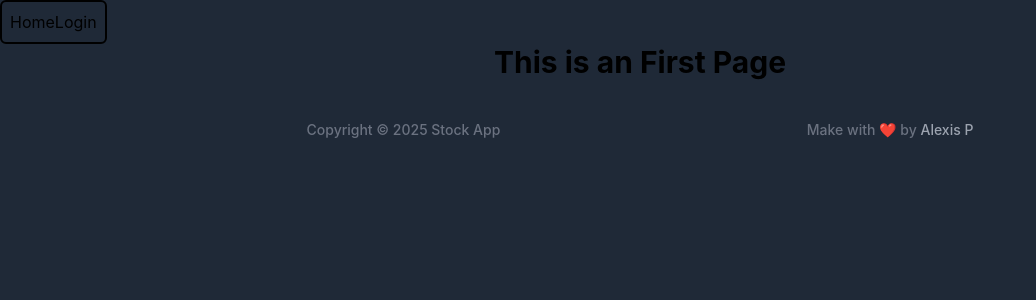
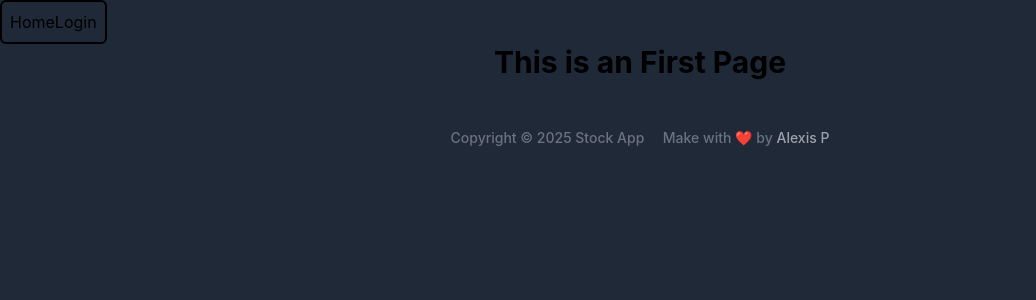
Before and after one commit to AlexisPerdomoD/stock-app-front, a Vue app: page / in a window 1280 px wide. Shown: the top 300 px of the page, without its empty margins (0-1036 px from the left). Built offline with nearby package versions, Linux system fonts and the light colour scheme.

Commit message:
feat: create footer commponent

```diff
--- a/src/components/Footer.vue
+++ b/src/components/Footer.vue
@@ -1,6 +1,6 @@
 <template>
-    <footer>
-        <div class="flex items-center justify-evenly">
+    <footer class="mx-auto w-full max-w-md px-4 py-2">
+        <div class="flex w-full items-center justify-evenly">
             <p class="text-sm font-medium text-[var(--muted-txt)] hover:text-[var(--primary-txt)]">
                 Copyright © 2025 Stock App
             </p>
```
